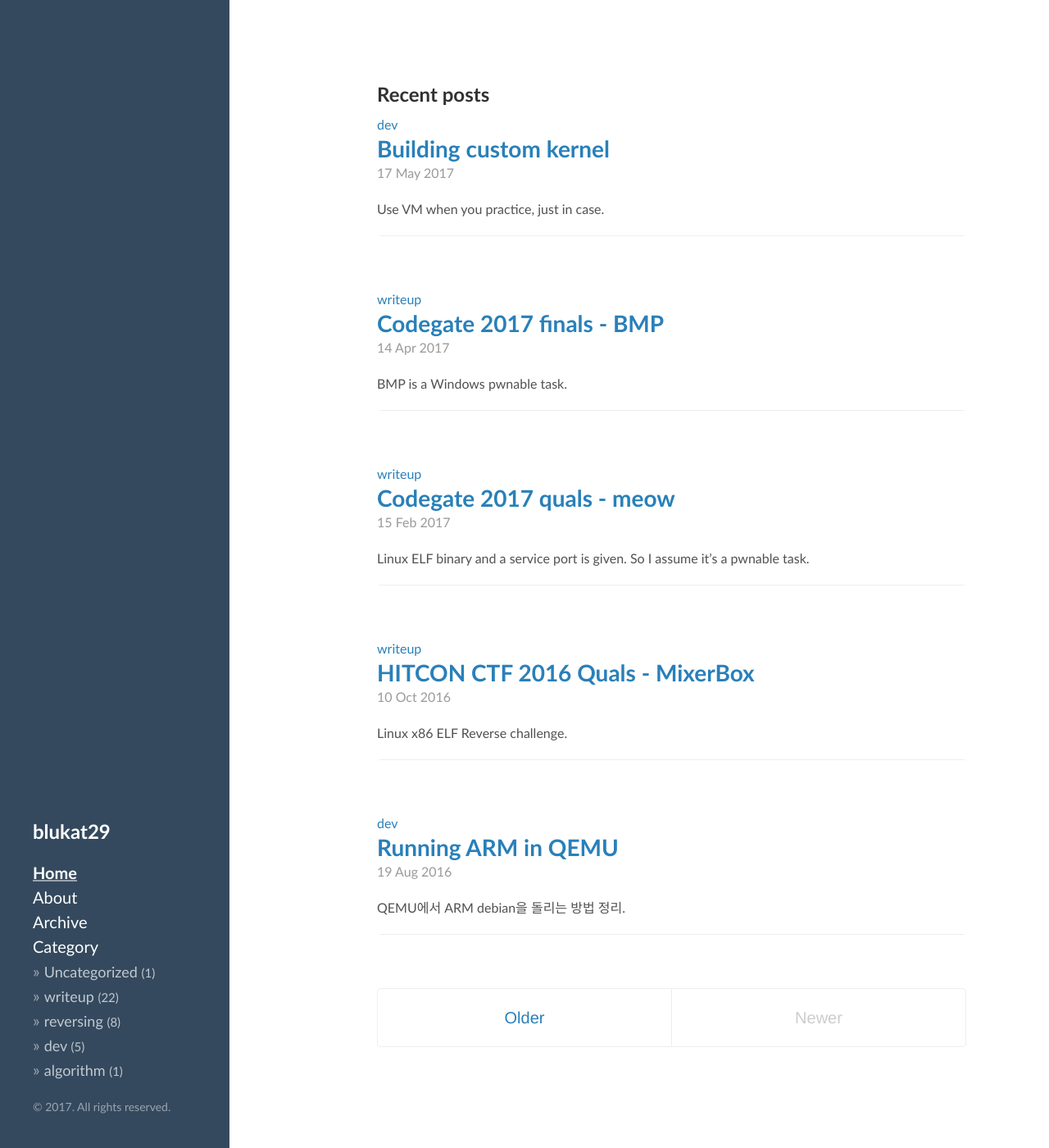
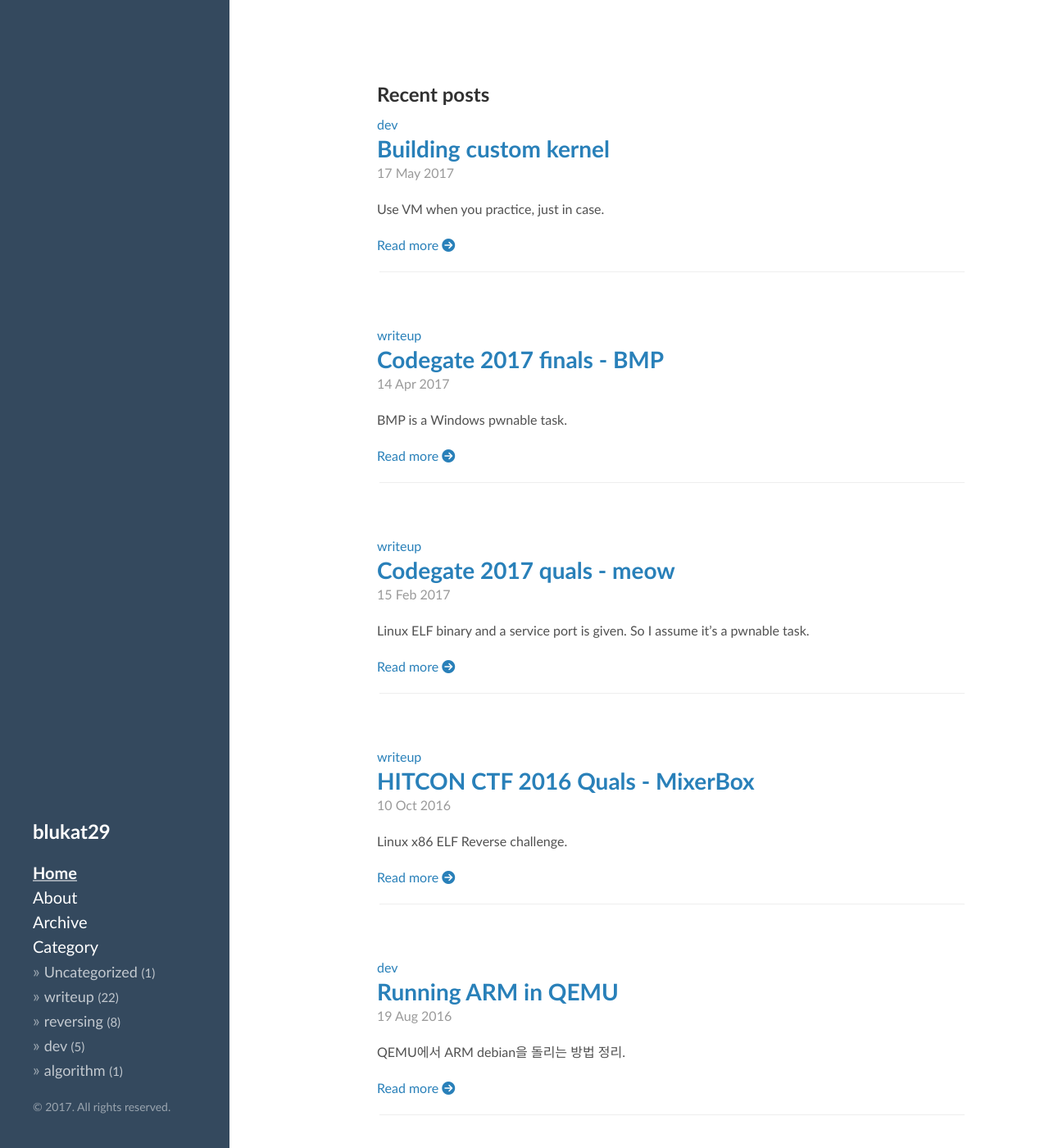
Before and after one commit to blukat29/blukat29.github.io, a Jekyll site: the page built from index.html, in a window 1280 px wide and 1400 px high. Shown: the whole window at 82% size. Built offline with Jekyll 4.4.1, drawn with Linux system fonts in a browser that asks for light colours; nearby versions of some CDN libraries; the list of posts is cut into pages by our own code.

Commit message:
Add read more button

```diff
--- a/index.html
+++ b/index.html
@@ -12,6 +12,19 @@
       <h1 class="post-title"><a href="{{ post.url }}">{{ post.title }}</a></h1>
       <span class="post-date">{{ post.date | date_to_string }}</span>
       {{ post.excerpt }}
+
+      {% capture content_words %}
+        {{ post.content | number_of_words }}
+      {% endcapture %}
+      {% capture excerpt_words %}
+        {{ post.excerpt | number_of_words }}
+      {% endcapture %}
+
+      {% if excerpt_words != content_words %}
+      <p><a class="btn btn-sm btn-primary" href="{{ post.url }}" role="button">
+        Read more <i class="fa fa-arrow-circle-right"></i></a></p>
+      {% endif %}
+
       <hr></hr>
     </div>
   </div>
```
